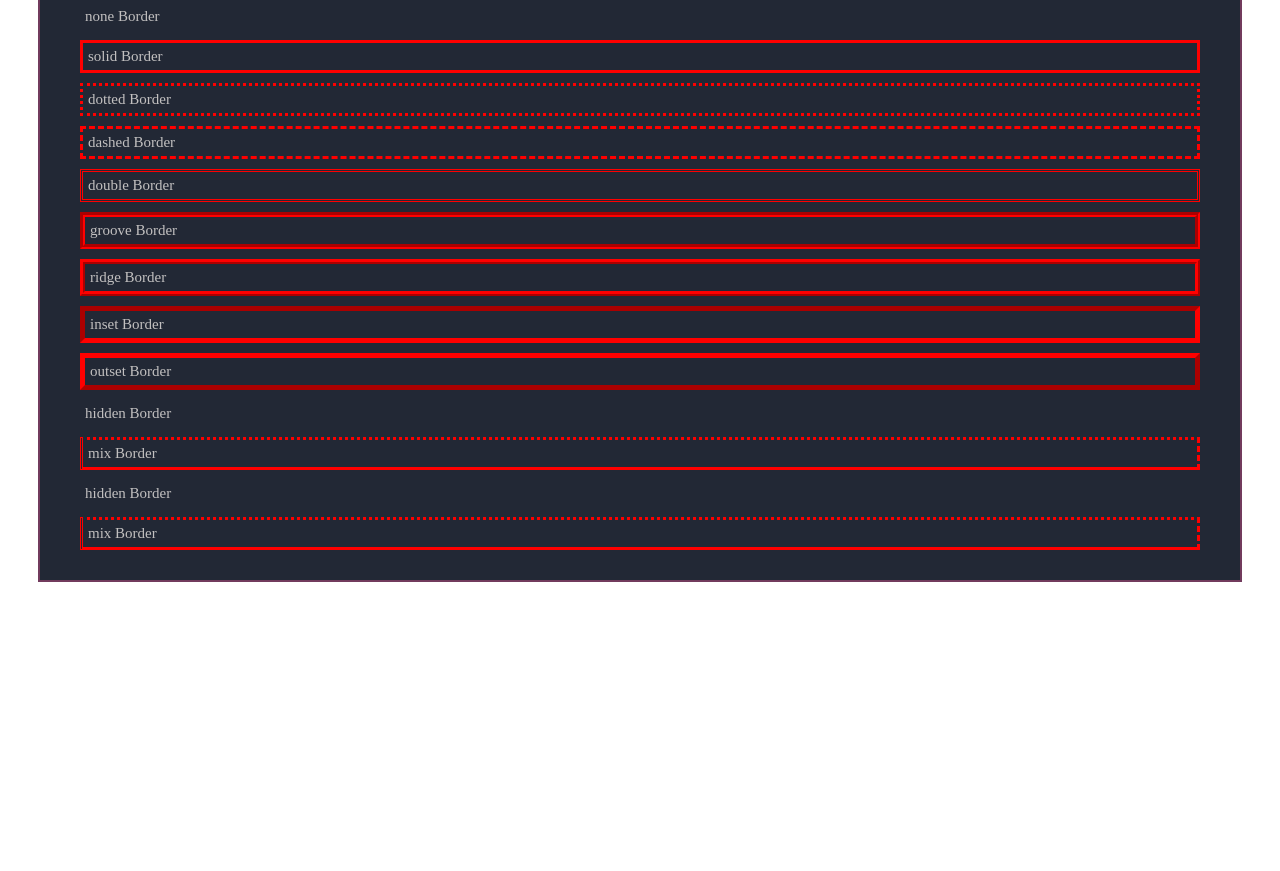
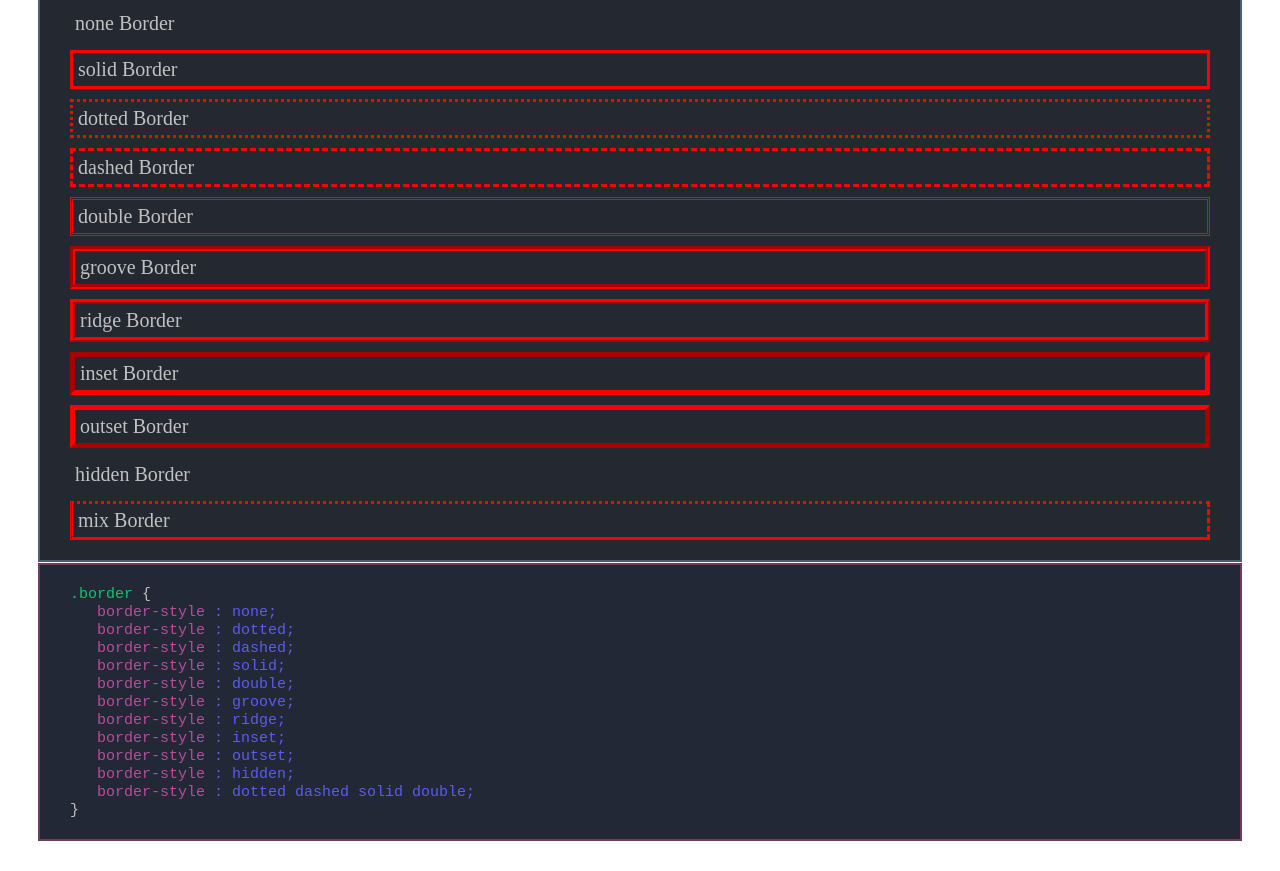
Before and after one commit to dev-ashik/css, a plain HTML site: page Details/border.html in a window 1280 px wide. Shown: the part 632-1503 px from the top of the page. Before the commit the page ends 1244 px from the top, so only its background shows below. Drawn offline with Linux system fonts and the light colour scheme.

Commit message:
border style

```diff
--- a/Details/border.html
+++ b/Details/border.html
@@ -89,7 +89,7 @@
 
     <h3>order Style</h3>
     <p>The border-style property specifies what kind of border to display.</p>
-    <div class="codeDiv">
+    <div class="codeRunDiv">
         <p class="noneBorder commonCss">none Border</p>
         <p class="solidBorder commonCss">solid Border</p>
         <p class="dottedBorder commonCss">dotted Border</p>
@@ -101,8 +101,26 @@
         <p class="outsetBorder commonCss">outset Border</p>
         <p class="hiddenBorder commonCss">hidden Border</p>
         <p class="mixBorder commonCss">mix Border</p>
-        <p class="hiddenBorder commonCss">hidden Border</p>
-        <p class="mixBorder commonCss">mix Border</p>
+    </div>
+    <div class="codeDiv">
+        <code>
+            <span class="codeColorGreen">.border </span>{ <br>
+                &nbsp; &nbsp;<span class="codeColorDarkRed">border-style </span><span class="codeColorBlue">: none;</span><br>
+                &nbsp; &nbsp;<span class="codeColorDarkRed">border-style </span><span class="codeColorBlue">: dotted;</span><br>
+                &nbsp; &nbsp;<span class="codeColorDarkRed">border-style </span><span class="codeColorBlue">: dashed;</span><br>
+                &nbsp; &nbsp;<span class="codeColorDarkRed">border-style </span><span class="codeColorBlue">: solid;</span><br>
+                &nbsp; &nbsp;<span class="codeColorDarkRed">border-style </span><span class="codeColorBlue">: double;</span><br>
+                &nbsp; &nbsp;<span class="codeColorDarkRed">border-style </span><span class="codeColorBlue">: groove;</span><br>
+                &nbsp; &nbsp;<span class="codeColorDarkRed">border-style </span><span class="codeColorBlue">: ridge;</span><br>
+                &nbsp; &nbsp;<span class="codeColorDarkRed">border-style </span><span class="codeColorBlue">: inset;</span><br>
+                &nbsp; &nbsp;<span class="codeColorDarkRed">border-style </span><span class="codeColorBlue">: outset;</span><br>
+                &nbsp; &nbsp;<span class="codeColorDarkRed">border-style </span><span class="codeColorBlue">: hidden;</span><br>
+                &nbsp; &nbsp;<span class="codeColorDarkRed">border-style </span><span class="codeColorBlue">: dotted dashed solid double;</span><br>
+            }<br>
+
+
+
+        </code>
     </div>
 </body>
 </html>
```
